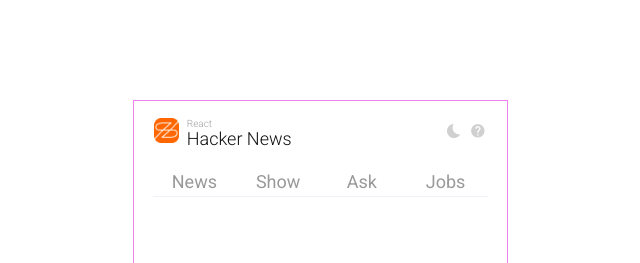
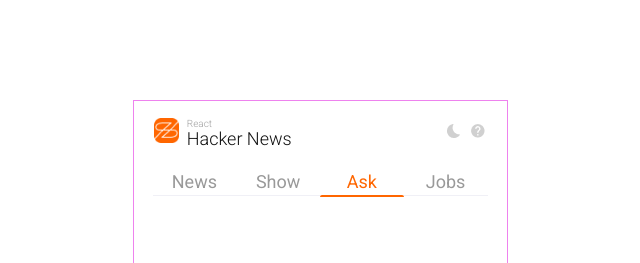
Before and after one commit to GyoHeon/react-hacker-news, a React (Create React App) app: page /Ask in a window 1280 px wide. Shown: the top 263 px of the page, without its empty margins (320-960 px from the left). Built offline with nearby package versions, Linux system fonts and the light colour scheme.

Commit message:
feat: navlink make

```diff
--- a/src/components/Nav.tsx
+++ b/src/components/Nav.tsx
@@ -1,17 +1,47 @@
-import { Link } from "react-router-dom";
+import { NavLink } from "react-router-dom";
 import styled from "styled-components";
 
 function Nav() {
   return (
     <Navbar>
-      <Link to="/News">News</Link>
-      <Link to="/Show">Show</Link>
-      <Link to="/Ask">Ask</Link>
-      <Link to="/Jobs">Jobs</Link>
+      <NavLink
+        className={({ isActive }) => (isActive ? "selected" : "")}
+        to="/News"
+      >
+        News
+        <BottomLine />
+      </NavLink>
+      <NavLink
+        className={({ isActive }) => (isActive ? "selected" : "")}
+        to="/Show"
+      >
+        Show
+        <BottomLine />
+      </NavLink>
+      <NavLink
+        className={({ isActive }) => (isActive ? "selected" : "")}
+        to="/Ask"
+      >
+        Ask
+        <BottomLine />
+      </NavLink>
+      <NavLink
+        className={({ isActive }) => (isActive ? "selected" : "")}
+        to="/Jobs"
+      >
+        Jobs
+        <BottomLine />
+      </NavLink>
     </Navbar>
   );
 }
 
+const BottomLine = styled.div`
+  width: 100%;
+  height: 1px;
+  margin-top: 4px;
+  background-color: #f0f0f6;
+`;
 const Navbar = styled.nav`
   width: 335px;
   height: 40px;
@@ -23,8 +53,16 @@
     display: inline-block;
     width: 83.75px;
     height: 24px;
-    border-bottom: 1px solid #f0f0f6;
     margin: 12px 0 4px 0;
+    &.selected {
+      color: ${(props) => props.theme.accentColor};
+      font-weight: 500;
+    }
+    &.selected div {
+      height: 2px;
+      background-color: ${(props) => props.theme.accentColor};
+      border-radius: 2px 2px 0 0;
+    }
   }
 `;
 
```
